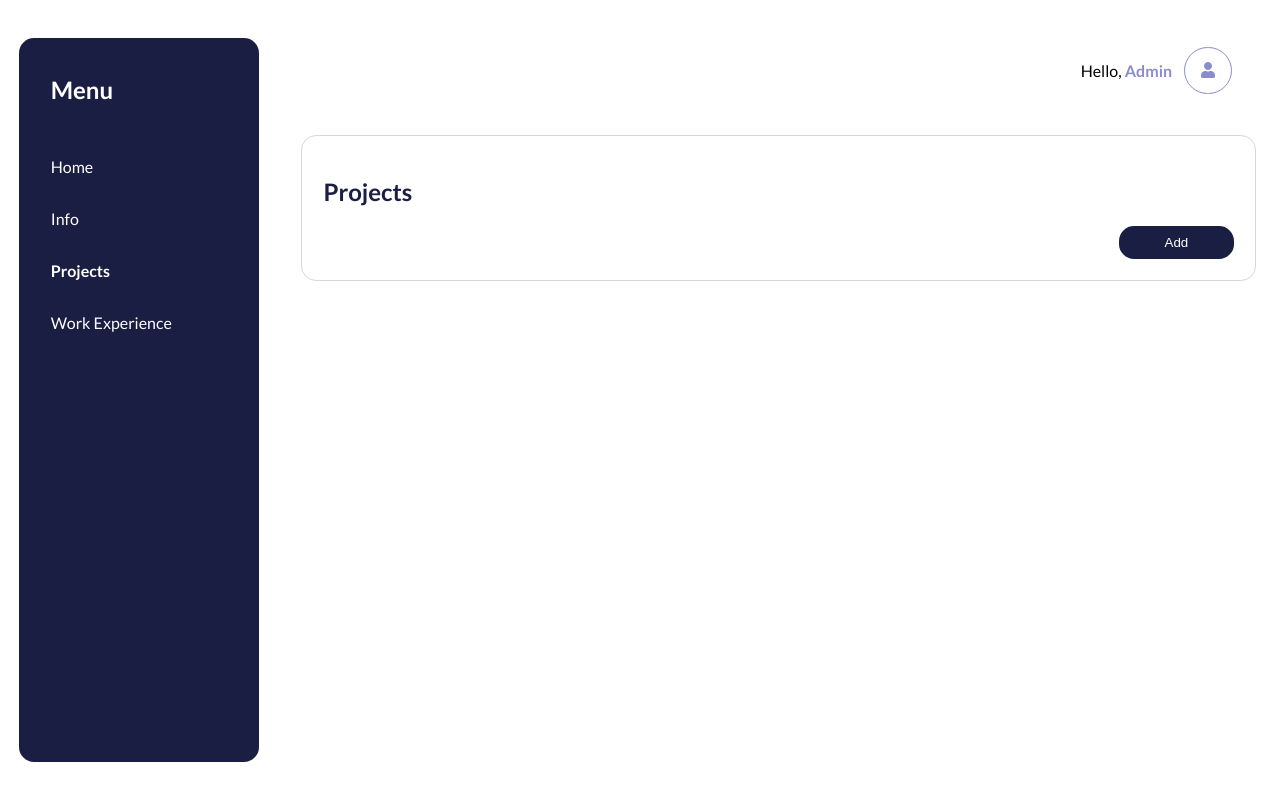
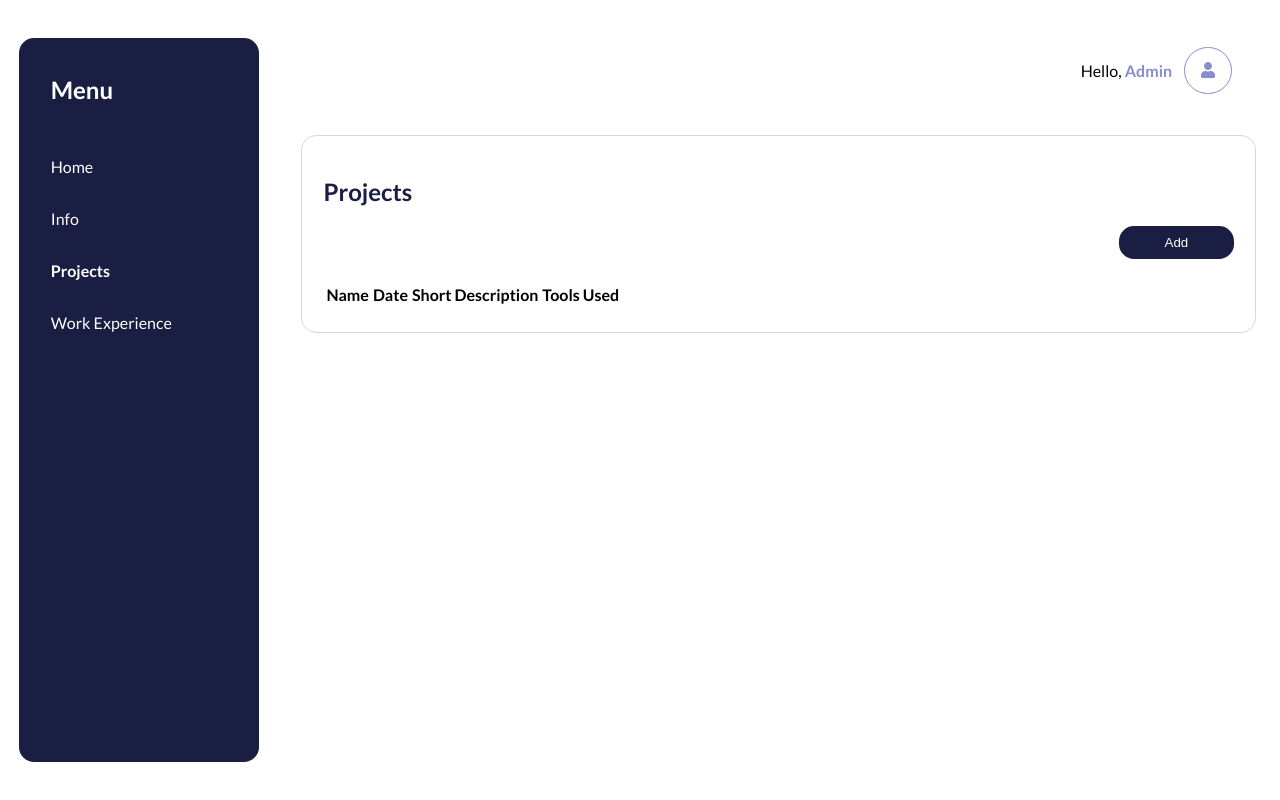
Before and after one commit to hwanggu-corgi/portfolio-dashboard, a React (Create React App) app in the folder front-end/: page /#/admin/projects in a window 1280 px wide. Built offline with nearby package versions, Linux system fonts and the light colour scheme.

Commit message:
feat: Add progress #49 'portfolio dashboard'

```diff
--- a/front-end/src/screens/ProjectsScreen/index.js
+++ b/front-end/src/screens/ProjectsScreen/index.js
@@ -36,6 +36,20 @@ function ProjectsScreen() {
                     Add
                 </Button>
             </ProjectsScreenStyle.ButtonSection>
+            <table>
+                <tr>
+                    <th>Name</th>
+                    <th>Date</th>
+                    <th>Short Description</th>
+                    <th>Tools Used</th>
+                </tr>
+                <tr>
+                    <td></td>
+                    <td></td>
+                    <td></td>
+                    <td></td>
+                </tr>
+            </table>
         </ProjectsScreenStyle.Section>
     );
 }
```
